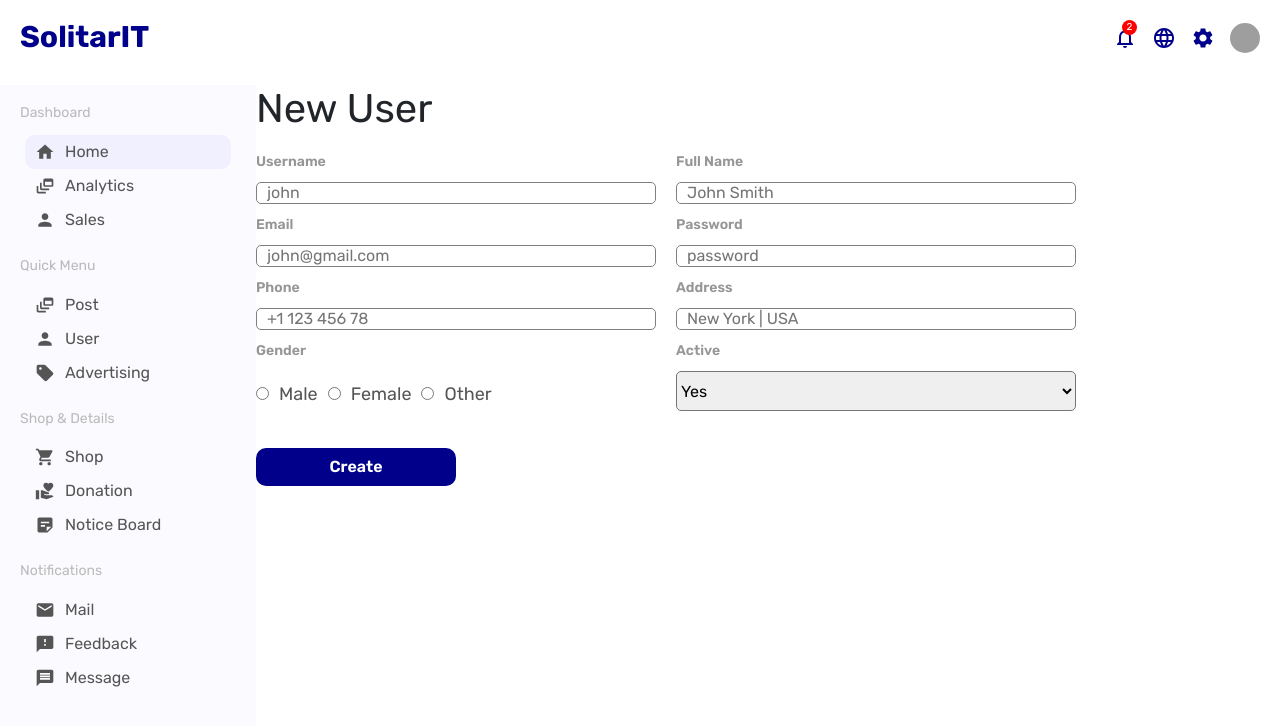
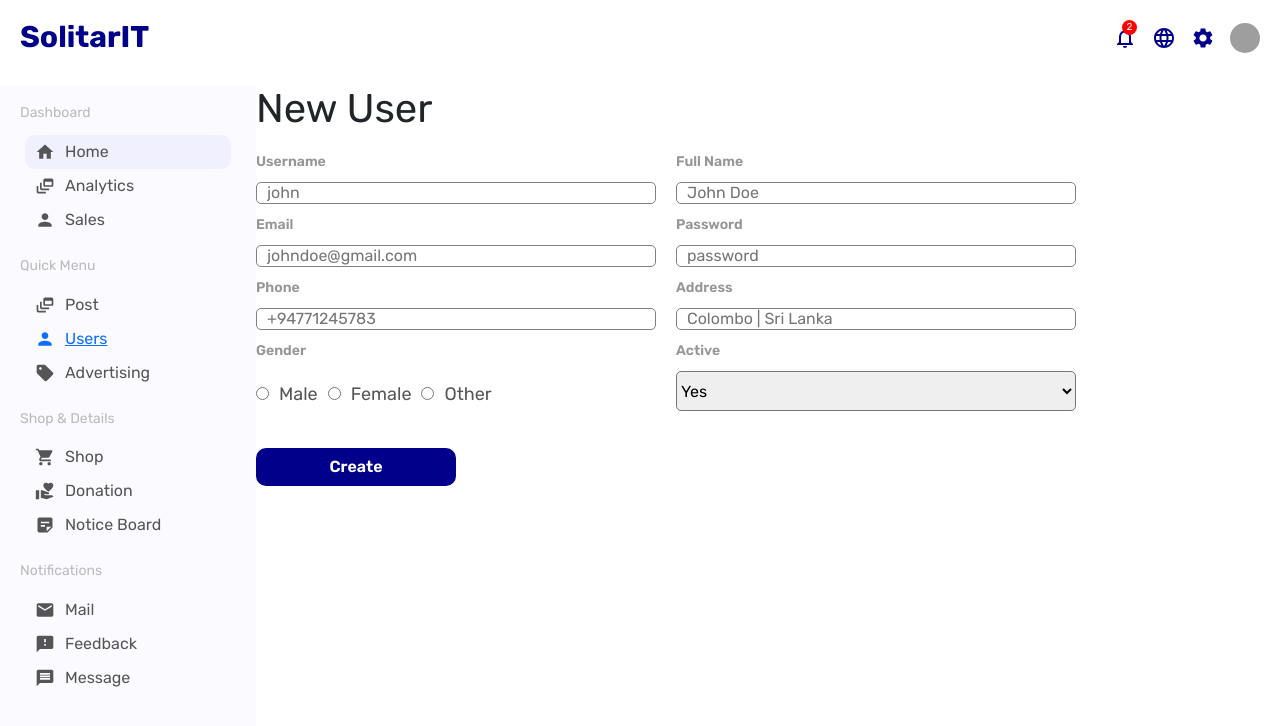
Before and after one commit to PulasthiAbey/Dashboard-BackEnd, a React (Create React App) app in the folder front_end/: page /newUser in a window 1280 px wide. Shown: the top 726 px of the page. Built offline with nearby package versions, Linux system fonts and the light colour scheme; grey boxes are pictures that could not be loaded.

Commit message:
user and new user

```diff
--- a/front_end/src/components/sidebar/Sidebar.jsx
+++ b/front_end/src/components/sidebar/Sidebar.jsx
@@ -11,6 +11,7 @@ import {
   Feedback,
   Message,
 } from "@mui/icons-material";
+import { Link } from "react-router-dom";
 
 import "./sidebar.css";
 
@@ -41,10 +42,13 @@ const Sidebar = () => {
               <DynamicFeed className="sidebarIcon" />
               Post
             </li>
-            <li className="sidebarListItem">
-              <Person className="sidebarIcon" />
-              User
-            </li>
+
+            <Link to="/users" className="link">
+              <li className="sidebarListItem">
+                <Person className="sidebarIcon" />
+                Users
+              </li>
+            </Link>
 
             <li className="sidebarListItem">
               <Sell className="sidebarIcon" />
--- a/front_end/src/pages/newUser/NewUser.jsx
+++ b/front_end/src/pages/newUser/NewUser.jsx
@@ -12,11 +12,11 @@ const NewUser = () => {
         </div>
         <div className="newUserItem">
           <label>Full Name</label>
-          <input type="text" placeholder="John Smith" />
+          <input type="text" placeholder="John Doe" />
         </div>
         <div className="newUserItem">
           <label>Email</label>
-          <input type="email" placeholder="john@gmail.com" />
+          <input type="email" placeholder="johndoe@gmail.com" />
         </div>
         <div className="newUserItem">
           <label>Password</label>
@@ -24,11 +24,11 @@ const NewUser = () => {
         </div>
         <div className="newUserItem">
           <label>Phone</label>
-          <input type="text" placeholder="+1 123 456 78" />
+          <input type="text" placeholder="+94771245783" />
         </div>
         <div className="newUserItem">
           <label>Address</label>
-          <input type="text" placeholder="New York | USA" />
+          <input type="text" placeholder="Colombo | Sri Lanka" />
         </div>
         <div className="newUserItem">
           <label>Gender</label>
```
